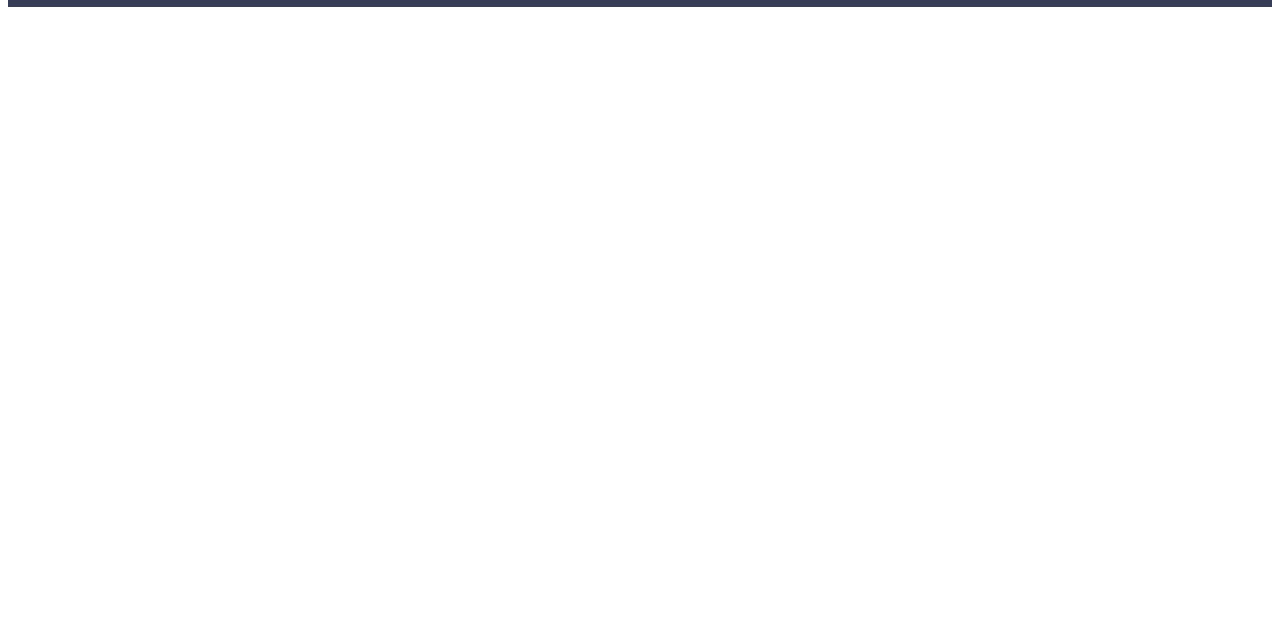
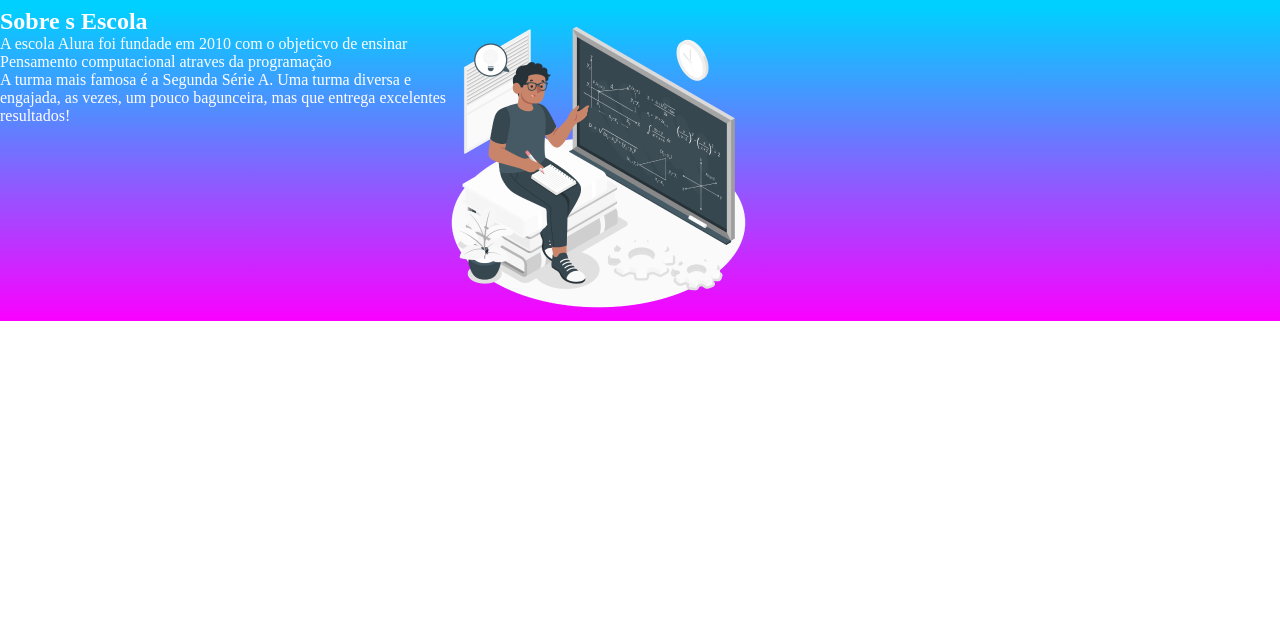
Before and after one commit to rafaelfalcaob/aluraplus, a plain HTML site: page index.html in a window 1280 px wide. Shown: the part 163-800 px from the top of the page. Drawn offline with Linux system fonts and the light colour scheme.

Commit message:
Add files via upload

```diff
--- a/index.html
+++ b/index.html
@@ -7,11 +7,19 @@
     <link rel="stylesheet" href ="style.css">
 </head>
 <header class="cabecalho">
-   <img class=cabecalho-imagem src="./img/img1.png" alt="Logo Alura">
+   <img class=cabecalho-imagem src="./img/img 1.png" alt="Logo Alura">
     <ul class="cabecalho-lista-item">
     <li class="cabecalho-lista-item">Escola</li>
     <li class="cabecalho-lista-item">Estudante</li>
 
     </ul>
 </header>
+<section class="escola">
+    <div class="escola-conteudo">
+        <h2 class="escola-titulo"> Sobre s Escola</h2>
+        <P class="escola-texto-um"> A escola Alura foi fundade em 2010 com o objeticvo de ensinar Pensamento computacional atraves da programação</P>
+        <P class="escola-texto-dois"> A turma mais famosa é a Segunda Série A. Uma turma diversa e engajada, as vezes, um pouco bagunceira, mas que entrega excelentes resultados!</P>
+</div>
+<img class="escola=imagem" src="./img/img 2.png"alt="Professor no quadro">
+</section>
 </html>
--- a/style.css
+++ b/style.css
@@ -1,18 +1,31 @@
 *{
-
+  margin: 0;
+  padding: 0%;
 }
 .cabecalho{
-    background-color: #383D58;
+    background-color: #00d0ff;
     color: white;
     display: flex;
     justify-content: space-around;
     padding:  24px 0;
 }
 .cabecalho-imagem{
-  width: 20%
+  width: 30%
 }
 .cabecalho-lista-item{
   display: inline-block;
   margin: 0 16px;
   padding: 24px 0;
+  font-size: 24px;
 }
+.escola-imagem{
+  width: 25;
+}
+.escola{
+  background-image: linear-gradient(#00d0ff,#fb00ff);
+  color: white;
+  display: flex;
+}
+.escola-conteudo{
+  width: 35%;
+}
```
